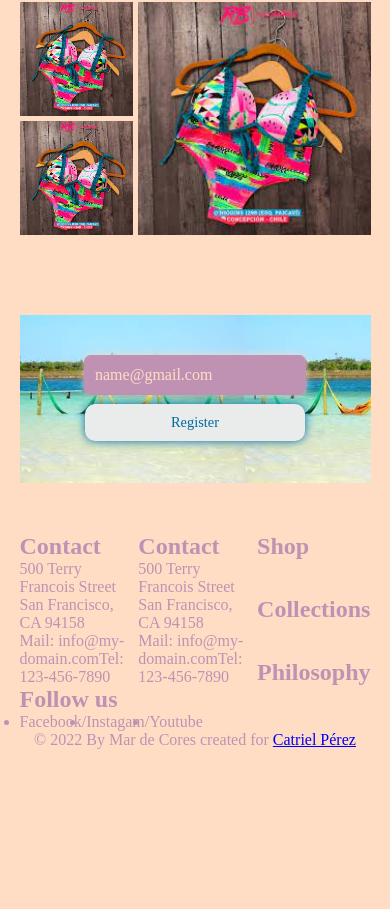
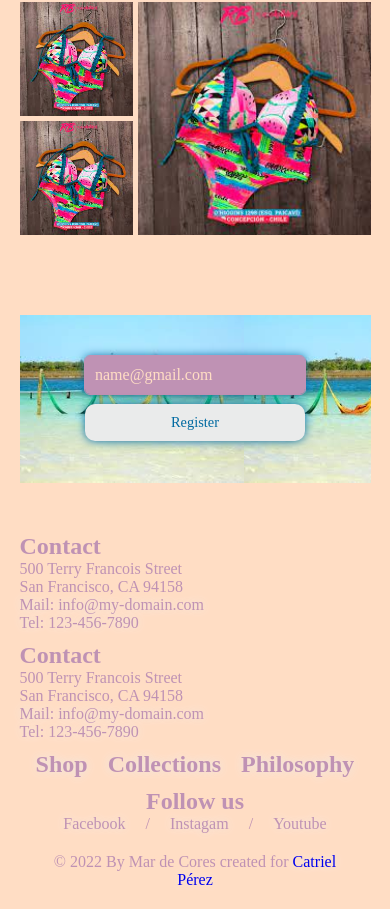
Before and after one commit to perezcatriel/mardecores, a React (Create React App) app: page / in a window 390 px wide. Shown: the part 3627-4536 px from the top of the page. Before the commit the page ends 4376 px from the top, so only its background shows below. Built offline with nearby package versions, Linux system fonts and the light colour scheme; a web font is replaced by a local one.

Commit message:
Responsive home

```diff
--- a/src/components/Contact.css
+++ b/src/components/Contact.css
@@ -1,68 +1,86 @@
 .contact {
-	/* background-color: black; */
 	width: 90vw;
 	margin: auto;
-	display: grid;
-	grid-template-areas:
-		"contact1 contact2 menu menu"
-		"contact1 contact2 menu menu"
-		"redes redes redes redes";
-	font-family: var(--fina);
+	display: flex;
+	flex-wrap: wrap;
+	gap: 10px;
 	color: var(--violeta);
-	/* display: none; */
 }
 
-.contact--contact {
-	/* background-color: red; */
-	grid-area: contact1;
+.contact--info__anchor {
 	display: flex;
 	flex-direction: column;
-	justify-content: space-between;
-	width: 100%;
-	height: 100%;
-}
-
-.contact--contact2 {
-	/* background-color: blue; */
-	grid-area: contact2;
-	display: flex;
-	flex-direction: column;
-	justify-content: space-between;
-	width: 100%;
-	height: 100%;
 }
 
 .contact--menu {
-	/* background-color: red; */
-	grid-area: menu;
 	display: flex;
-	flex-direction: column;
-	justify-content: space-between;
-	width: 100%;
-	height: 100%;
+	gap: 20px;
+	width: 90vw;
+	justify-content: center;
 }
 
-.contact--redes {
-	/* background-color: red; */
-	grid-area: redes;
-	/* display: flex;
-	justify-content: space-between;
-	width: 100%;
-	height: 100%; */
+.contact--redes__title {
+	text-align: center;
 }
 
 .contact--redes__lists {
 	display: flex;
-	justify-content: start;
+	gap: 20px;
+	text-decoration: none;
+	justify-content: center;
+}
+
+.contact--redes__facebook,
+.contact--redes__instagram,
+.contact--redes__youtube {
+	list-style-type: none;
 }
 
 .contact--redes__by {
-	display: flex;
-	justify-content: center;
+	margin: 20px;
+	text-align: center;
 }
 
-.contact-h2 {
-	font-family: var(--fina);
-	font-size: 2rem;
+.contact--redes__by a {
+	text-decoration: none;
+}
+
+a {
+	cursor: pointer;
+	text-shadow: 0 0 10px var(--gris);
+}
+
+a:hover {
 	color: var(--azul);
 }
+
+@media only screen and (min-width: 600px) {
+	.contact {
+		display: grid;
+
+		grid-template-areas:
+			"contact1 contact2 menu "
+			"redes redes redes";
+	}
+
+	.contact--contact-1 {
+		grid-area: contact1;
+	}
+
+	.contact--contact-2 {
+		grid-area: contact2;
+	}
+
+	.contact--menu {
+		display: grid;
+		grid-area: menu;
+		width: 100%;
+	}
+
+	.contact--redes {
+		grid-area: redes;
+		/* display: flex;
+		justify-content: space-between; */
+		width: 90vw;
+	}
+}
--- a/src/components/Contact.js
+++ b/src/components/Contact.js
@@ -11,7 +11,7 @@ function Contact() {
 					<p>San Francisco, CA 94158</p>
 				</div>
 
-				<div className="contact--info-1">
+				<div className="contact--info__anchor">
 					<a>Mail: info@my-domain.com</a>
 					<a>Tel: 123-456-7890</a>
 				</div>
@@ -25,27 +25,46 @@ function Contact() {
 					<p>San Francisco, CA 94158</p>
 				</div>
 
-				<div className="contact--info-1">
+				<div className="contact--info__anchor">
 					<a>Mail: info@my-domain.com</a>
 					<a>Tel: 123-456-7890</a>
 				</div>
 			</article>
 
 			<article className="contact--menu">
-				<h2 className="contact--contant__title">Shop</h2>
-				<h2 className="contact--contant__title">Collections</h2>
-				<h2 className="contact--contant__title">Philosophy</h2>
+				<a>
+					<h2 className="contact--contant__title">Shop</h2>
+				</a>
+				<a>
+					<h2 className="contact--contant__title">Collections</h2>
+				</a>
+				<a>
+					<h2 className="contact--contant__title">Philosophy</h2>
+				</a>
 			</article>
 
 			<article className="contact--redes">
-				<h2 className="contact--contant__title">Follow us</h2>
+				<h2 className="contact--redes__title">Follow us</h2>
 
 				<ul className="contact--redes__lists">
-					<li>Facebook</li>/<li>Instagam</li>/<li>Youtube</li>
+					<a>
+						<li className="contact--redes__facebook">Facebook</li>
+					</a>
+					/
+					<a>
+						<li className="contact--redes__instagram">Instagam</li>
+					</a>
+					/
+					<a>
+						<li className="contact--redes__youtube">Youtube</li>
+					</a>
 				</ul>
 
 				<div className="contact--redes__by">
-					<p>© 2022 By Mar de Cores created for <a href="https://perezcatriel.github.io/cv/public">Catriel Pérez</a></p>
+					<p>
+						© 2022 By Mar de Cores created for{" "}
+						<a href="https://perezcatriel.github.io/cv/public">Catriel Pérez</a>
+					</p>
 				</div>
 			</article>
 		</section>
--- a/src/components/Register.css
+++ b/src/components/Register.css
@@ -22,7 +22,7 @@
 	border-radius: 5px;
 	background-color: var(--violeta);
 	border: none;
-	box-shadow: 0 0 10px var(--rosa);
+	box-shadow: 0 0 10px var(--azul);
 	padding: 10px;
 	outline: 1px solid var(--violeta);
 	width: 200px;
```
